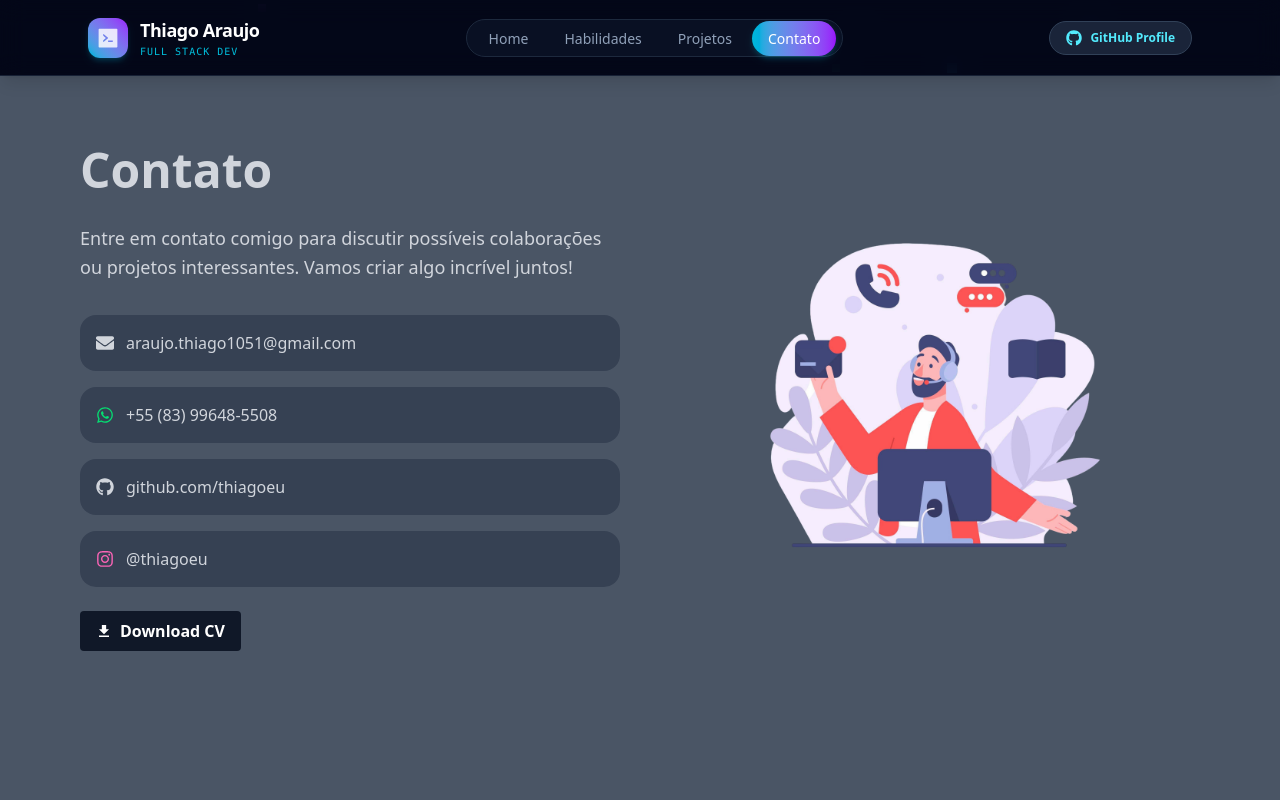
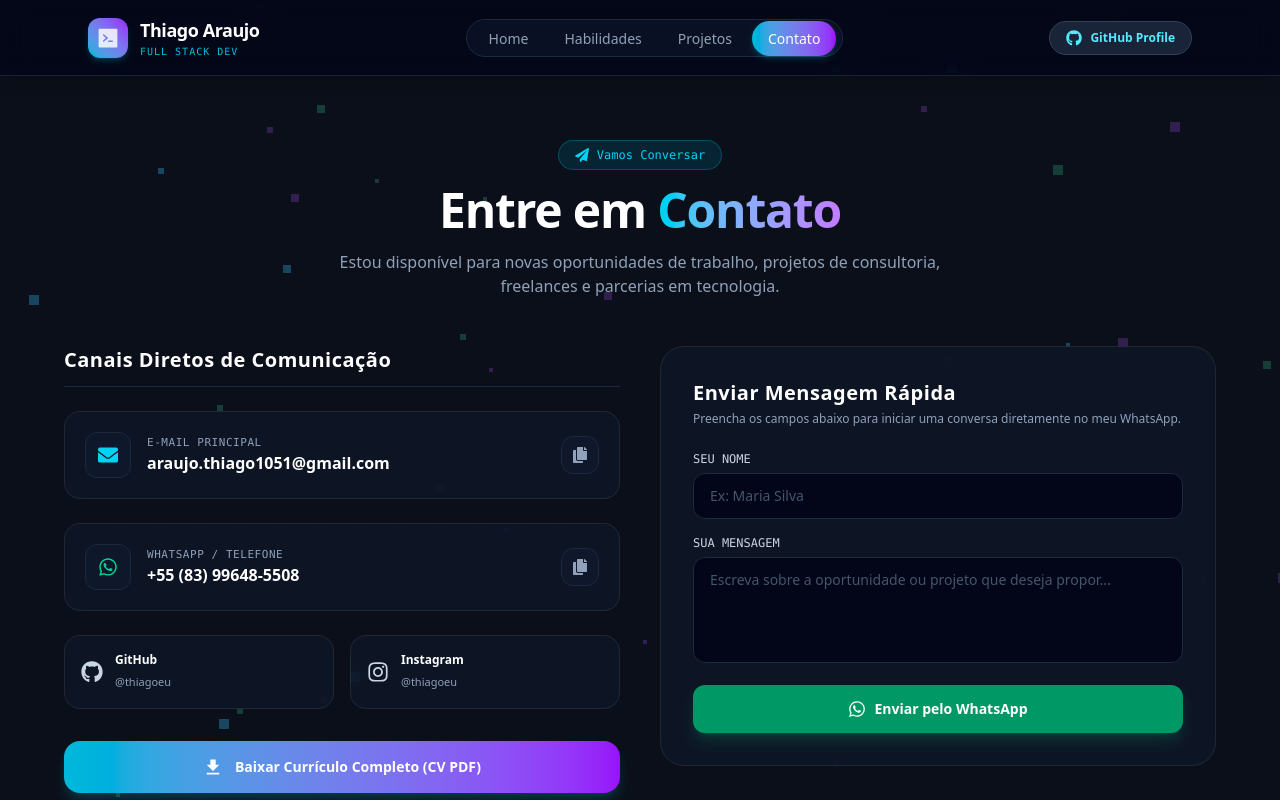
Before and after one commit to thiagoeu/portifoliov1, a React (Vite) app: page /contact in a window 1280 px wide. Shown: the top 800 px of the page. Built offline with nearby package versions, Linux system fonts and the light colour scheme.

Commit message:
feat(contact): redesenhar contato com cópia de informações, formulário de WhatsApp e link do novo CV

```diff
--- a/src/pages/Contato.jsx
+++ b/src/pages/Contato.jsx
@@ -1,85 +1,203 @@
+import { useState } from "react";
 import { IoMdDownload } from "react-icons/io";
-import { FaGithub, FaWhatsapp, FaEnvelope, FaInstagram } from "react-icons/fa";
+import { FaGithub, FaWhatsapp, FaEnvelope, FaInstagram, FaCopy, FaCheck, FaPaperPlane } from "react-icons/fa";
 import CustomButton from "../components/CustomButton.jsx";
-import { Link } from "react-router-dom";
 import contatoilustration from "../assets/contact.png";
 
 const Contato = () => {
+  const [copiedField, setCopiedField] = useState(null);
+  const [customMsg, setCustomMsg] = useState("");
+  const [senderName, setSenderName] = useState("");
+
+  const emailAddress = "araujo.thiago1051@gmail.com";
+  const phoneNumber = "+55 (83) 99648-5508";
+
+  const handleCopy = (text, fieldName) => {
+    navigator.clipboard.writeText(text);
+    setCopiedField(fieldName);
+    setTimeout(() => setCopiedField(null), 2000);
+  };
+
+  const handleSendWhatsApp = (e) => {
+    e.preventDefault();
+    const formattedText = encodeURIComponent(
+      `Olá Thiago! Meu nome é ${senderName || "um visitante do portfólio"}.\n${customMsg || "Gostaria de conversar sobre um projeto ou oportunidade!"}`
+    );
+    window.open(`https://wa.me/5583996485508?text=${formattedText}`, "_blank");
+  };
+
   return (
-    <section className="min-h-screen w-full bg-gray-600 text-gray-300">
-      <div className="mx-auto flex max-w-6xl flex-col-reverse items-center gap-10 px-4 py-16 md:flex-row md:items-center">
-        {/* Texto */}
-        <div className="space-y-6 text-center md:w-1/2 md:text-left">
-          <h1 className="text-4xl leading-tight font-bold text-balance md:text-5xl">
-            Contato
+    <section className="relative min-h-[calc(100vh-80px)] w-full py-16 px-6 flex items-center justify-center">
+      <div className="mx-auto max-w-6xl w-full space-y-12">
+        {/* Header Title */}
+        <div className="text-center space-y-4 max-w-2xl mx-auto">
+          <div className="inline-flex items-center gap-2 rounded-full bg-cyan-950/60 px-4 py-1.5 text-xs font-mono text-cyan-400 border border-cyan-500/30">
+            <FaPaperPlane size={14} />
+            <span>Vamos Conversar</span>
+          </div>
+          <h1 className="text-3xl sm:text-4xl lg:text-5xl font-extrabold text-white tracking-tight">
+            Entre em <span className="bg-gradient-to-r from-cyan-400 to-purple-400 bg-clip-text text-transparent">Contato</span>
           </h1>
-          <p className="text-lg leading-relaxed">
-            Entre em contato comigo para discutir possíveis colaborações ou
-            projetos interessantes. Vamos criar algo incrível juntos!
+          <p className="text-slate-400 text-sm sm:text-base">
+            Estou disponível para novas oportunidades de trabalho, projetos de consultoria, freelances e parcerias em tecnologia.
           </p>
+        </div>
 
-          {/* Informações de contato */}
-          <div className="mt-8 space-y-4 text-sm md:text-base">
-            <div className="flex items-center gap-3 rounded-2xl bg-gray-700 p-4">
-              <FaEnvelope className="text-lg" />
+        <div className="grid grid-cols-1 lg:grid-cols-2 gap-10 items-start">
+          {/* Left Column: Direct Contacts & Copy Buttons */}
+          <div className="space-y-6">
+            <h2 className="text-xl font-bold text-white tracking-wide border-b border-slate-800 pb-3">
+              Canais Diretos de Comunicação
+            </h2>
+
+            {/* Email Card */}
+            <div className="glass-card p-5 rounded-2xl border border-slate-800 flex items-center justify-between gap-4 group hover:border-cyan-500/40 transition-all">
+              <div className="flex items-center gap-4">
+                <div className="p-3 rounded-xl bg-slate-900 text-cyan-400 border border-slate-800">
+                  <FaEnvelope size={20} />
+                </div>
+                <div>
+                  <span className="text-[11px] font-mono text-slate-400 uppercase tracking-wider block">
+                    E-mail Principal
+                  </span>
                   <a
-                href="mailto:araujo.thiago1051@gmail.com"
-                className="text-gray-300 hover:underline"
+                    href={`mailto:${emailAddress}`}
+                    className="text-sm sm:text-base font-semibold text-white hover:text-cyan-300 transition-colors"
                   >
-                araujo.thiago1051@gmail.com
+                    {emailAddress}
                   </a>
                 </div>
-            <div className="flex items-center gap-3 rounded-2xl bg-gray-700 p-4">
-              <FaWhatsapp className="text-lg text-green-400" />
+              </div>
+              <button
+                onClick={() => handleCopy(emailAddress, "email")}
+                className="p-2.5 rounded-xl bg-slate-900 hover:bg-slate-800 text-slate-400 hover:text-cyan-400 border border-slate-800 transition-all"
+                title="Copiar E-mail"
+              >
+                {copiedField === "email" ? <FaCheck className="text-emerald-400" size={16} /> : <FaCopy size={16} />}
+              </button>
+            </div>
+
+            {/* WhatsApp Card */}
+            <div className="glass-card p-5 rounded-2xl border border-slate-800 flex items-center justify-between gap-4 group hover:border-emerald-500/40 transition-all">
+              <div className="flex items-center gap-4">
+                <div className="p-3 rounded-xl bg-slate-900 text-emerald-400 border border-slate-800">
+                  <FaWhatsapp size={20} />
+                </div>
+                <div>
+                  <span className="text-[11px] font-mono text-slate-400 uppercase tracking-wider block">
+                    WhatsApp / Telefone
+                  </span>
                   <a
-                href="https://wa.me/5583996485508?text=Gostaria%20de%20saber%20mais%20sobre%20seus%20servi%C3%A7os"
+                    href="https://wa.me/5583996485508"
                     target="_blank"
                     rel="noopener noreferrer"
-                className="text-gray-300 hover:underline"
+                    className="text-sm sm:text-base font-semibold text-white hover:text-emerald-300 transition-colors"
                   >
-                +55 (83) 99648-5508
+                    {phoneNumber}
                   </a>
                 </div>
-            <div className="flex items-center gap-3 rounded-2xl bg-gray-700 p-4">
-              <FaGithub className="text-lg" />
+              </div>
+              <button
+                onClick={() => handleCopy("+5583996485508", "phone")}
+                className="p-2.5 rounded-xl bg-slate-900 hover:bg-slate-800 text-slate-400 hover:text-emerald-400 border border-slate-800 transition-all"
+                title="Copiar Número"
+              >
+                {copiedField === "phone" ? <FaCheck className="text-emerald-400" size={16} /> : <FaCopy size={16} />}
+              </button>
+            </div>
+
+            {/* Social Media Grid */}
+            <div className="grid grid-cols-2 gap-4">
               <a
                 href="https://github.com/thiagoeu"
                 target="_blank"
                 rel="noopener noreferrer"
-                className="text-gray-300 hover:underline"
+                className="glass-card p-4 rounded-2xl border border-slate-800 flex items-center gap-3 hover:border-cyan-500/40 hover:bg-slate-900/90 transition-all group"
               >
-                github.com/thiagoeu
+                <FaGithub size={22} className="text-slate-300 group-hover:text-cyan-400 transition-colors" />
+                <div>
+                  <span className="text-xs font-bold text-white block">GitHub</span>
+                  <span className="text-[11px] text-slate-400">@thiagoeu</span>
+                </div>
               </a>
-            </div>
-            <div className="flex items-center gap-3 rounded-2xl bg-gray-700 p-4">
-              <FaInstagram className="text-lg text-pink-400" />
+
               <a
                 href="https://instagram.com/thiagoeu"
                 target="_blank"
                 rel="noopener noreferrer"
-                className="text-gray-300 hover:underline"
+                className="glass-card p-4 rounded-2xl border border-slate-800 flex items-center gap-3 hover:border-pink-500/40 hover:bg-slate-900/90 transition-all group"
               >
-                @thiagoeu
+                <FaInstagram size={22} className="text-slate-300 group-hover:text-pink-400 transition-colors" />
+                <div>
+                  <span className="text-xs font-bold text-white block">Instagram</span>
+                  <span className="text-[11px] text-slate-400">@thiagoeu</span>
+                </div>
+              </a>
+            </div>
+
+            {/* Resume CV Download Card */}
+            <div className="pt-2">
+              <a
+                target="_blank"
+                rel="noopener noreferrer"
+                href="https://drive.google.com/file/d/1rL_BwkCHBXHYMH-bR-eE-aczHoJ0yk1z/view?usp=sharing"
+                className="flex items-center justify-center gap-3 w-full rounded-2xl bg-gradient-to-r from-cyan-500 to-purple-600 p-4 text-sm font-bold text-white shadow-lg shadow-cyan-500/20 hover:scale-[1.01] transition-transform"
+              >
+                <IoMdDownload size={20} />
+                <span>Baixar Currículo Completo (CV PDF)</span>
               </a>
             </div>
           </div>
 
-          {/* Botão de CV */}
-          <div className="mt-6">
-            <CustomButton>
-              <IoMdDownload />
-              Download CV
-            </CustomButton>
-          </div>
+          {/* Right Column: Quick Message Generator (WhatsApp Direct) */}
+          <div className="glass-card p-6 sm:p-8 rounded-3xl border border-slate-800 space-y-6">
+            <div>
+              <h2 className="text-xl font-bold text-white tracking-wide mb-1">
+                Enviar Mensagem Rápida
+              </h2>
+              <p className="text-xs text-slate-400">
+                Preencha os campos abaixo para iniciar uma conversa diretamente no meu WhatsApp.
+              </p>
             </div>
 
-        {/* Ilustração centralizada */}
-        <div className="flex h-full w-full items-center justify-center md:w-1/2">
-          <img
-            src={contatoilustration}
-            alt="Ilustração de contato"
-            className="w-64 md:w-96"
+            <form onSubmit={handleSendWhatsApp} className="space-y-4">
+              <div>
+                <label className="block text-xs font-mono text-slate-300 mb-1.5 uppercase">
+                  Seu Nome
+                </label>
+                <input
+                  type="text"
+                  required
+                  placeholder="Ex: Maria Silva"
+                  value={senderName}
+                  onChange={(e) => setSenderName(e.target.value)}
+                  className="w-full px-4 py-3 rounded-xl bg-slate-950 text-slate-200 placeholder-slate-600 text-sm border border-slate-800 focus:outline-none focus:border-cyan-500 transition-colors"
                 />
+              </div>
+
+              <div>
+                <label className="block text-xs font-mono text-slate-300 mb-1.5 uppercase">
+                  Sua Mensagem
+                </label>
+                <textarea
+                  rows={4}
+                  required
+                  placeholder="Escreva sobre a oportunidade ou projeto que deseja propor..."
+                  value={customMsg}
+                  onChange={(e) => setCustomMsg(e.target.value)}
+                  className="w-full px-4 py-3 rounded-xl bg-slate-950 text-slate-200 placeholder-slate-600 text-sm border border-slate-800 focus:outline-none focus:border-cyan-500 transition-colors resize-none"
+                />
+              </div>
+
+              <button
+                type="submit"
+                className="flex items-center justify-center gap-2 w-full rounded-xl bg-emerald-600 hover:bg-emerald-500 py-3.5 text-sm font-bold text-white shadow-lg shadow-emerald-600/25 transition-all duration-300 active:scale-95"
+              >
+                <FaWhatsapp size={18} />
+                <span>Enviar pelo WhatsApp</span>
+              </button>
+            </form>
+          </div>
         </div>
       </div>
     </section>
```
Lines whose indentation alone changed are shown as unchanged.
